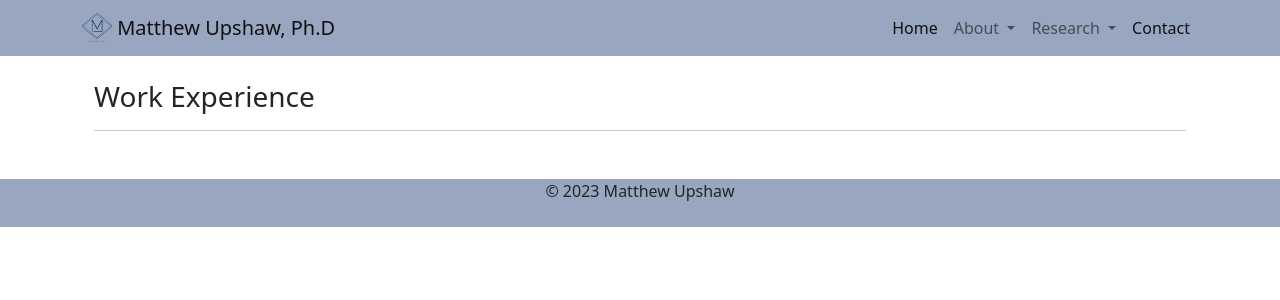
After one commit to matthew-upshaw/personal_site, a Django app: page /experience/ in a window 1280 px wide. The commit adds this page. Shown: the top 300 px of the page. Run offline with Django 4.2, Linux system fonts and the light colour scheme; data that the repository does not hold is empty.

Commit message:
update experience_page.html and related models and views

```diff
--- a/website/templates/base.html
+++ b/website/templates/base.html
@@ -43,7 +43,7 @@
                                 </a>
                                 <div class="dropdown-menu" aria-labelledby="navbarDropdown">
                                     <a class="dropdown-item" href="{% url 'education-page' %}">Education</a>
-                                    <a class="dropdown-item" href="#">Experience</a>
+                                    <a class="dropdown-item" href="{% url 'experience-page' %}">Experience</a>
                                 </div>
                             </li>
                             <li class="nav-item dropdown">
@@ -54,12 +54,12 @@
                                 <div class="dropdown-menu" aria-labelledby="navbarDropdown">
                                     <a class="dropdown-item" href="#">Research Interests</a>
                                     <a class="dropdown-item" href="{% url 'publication-page' %}">Publications</a>
-                                    <a class="dropdown-item" href="#">Presentations</a>
+                                    <!--<a class="dropdown-item" href="#">Presentations</a>-->
                                 </div>
                             </li>
-                            <li class="nav-item">
+                            <!--<li class="nav-item">
                                 <a class="nav-link active" href="#">In the Media</a>
-                            </li>
+                            </li>-->
                             <li class="nav-item">
                                 <a class="nav-link active" href="#">Contact</a>
                             </li>
--- a/website/templates/education_page.html
+++ b/website/templates/education_page.html
@@ -11,7 +11,7 @@
                     <h5>{{ education.degree }} - {{ education.major }}</h5>
                     <p>
                         <b>{{ education.school }}</b>, <em>{{ education.city }}, {{ education.state }}</em><br/>
-                        Awarded {{ education.graduation_date }}
+                        Awarded {{ education.graduation_date|date:"F Y" }}
                     </p>
                 </div>
                 <div class="row">
--- /dev/null
+++ b/website/templates/experience_page.html
@@ -0,0 +1,28 @@
+{% extends 'base.html' %}
+
+{% block content %}
+
+    <div class="container mb-5">
+        <h3>Work Experience</h3>
+        <hr>
+        {% for experience in experiences %}
+            <div class="containter mb-5">
+                <div class="row">
+                    <h5>{{ experience.title }}</h5>
+                    <p>
+                        <b>{{ experience.employer }}</b>, <em>{{ experience.city }}, {{ experience.state }}</em><br/>
+                        {% if experience.current_employer %}
+                            {{ experience.date_started|date:"F Y" }} - Present
+                        {% else %}
+                            {{ experience.date_started|date:"F Y" }} - {{ experience.date_left|date:"F Y" }}
+                        {% endif %}
+                    </p>
+                </div>
+                <div class="row">
+                    <p>{{ experience.description }}</p>
+                </div>
+            </div>
+        {% endfor %}
+    </div>
+
+{% endblock content %}
--- a/website/urls.py
+++ b/website/urls.py
@@ -4,5 +4,6 @@ from . import views
 urlpatterns = [
     path('', views.home_page, name='home-page'),
     path('education/', views.education_page, name='education-page'),
+    path('experience/', views.experience_page, name='experience-page'),
     path('research/publications/', views.publication_page, name='publication-page'),
 ]
--- a/website/views.py
+++ b/website/views.py
@@ -1,5 +1,5 @@
 from django.shortcuts import render
-from . models import Education, Publication
+from . models import Education, WorkExperience, Publication
 
 def home_page(request):
     context = {}
@@ -23,3 +23,12 @@ def education_page(request):
     }
 
     return render(request, 'education_page.html', context)
+
+def experience_page(request):
+    experiences = WorkExperience.objects.all().order_by('-date_started')
+
+    context = {
+        'experiences': experiences,
+    }
+
+    return render(request, 'experience_page.html', context)
```
